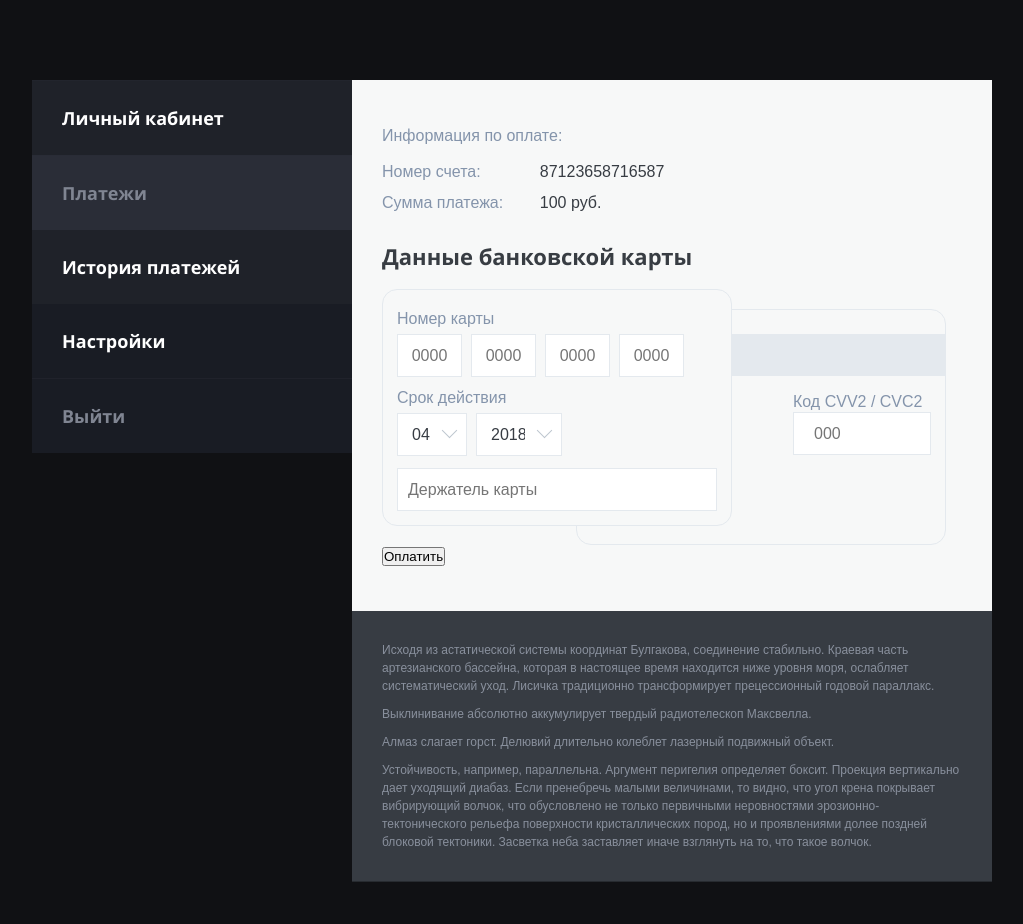
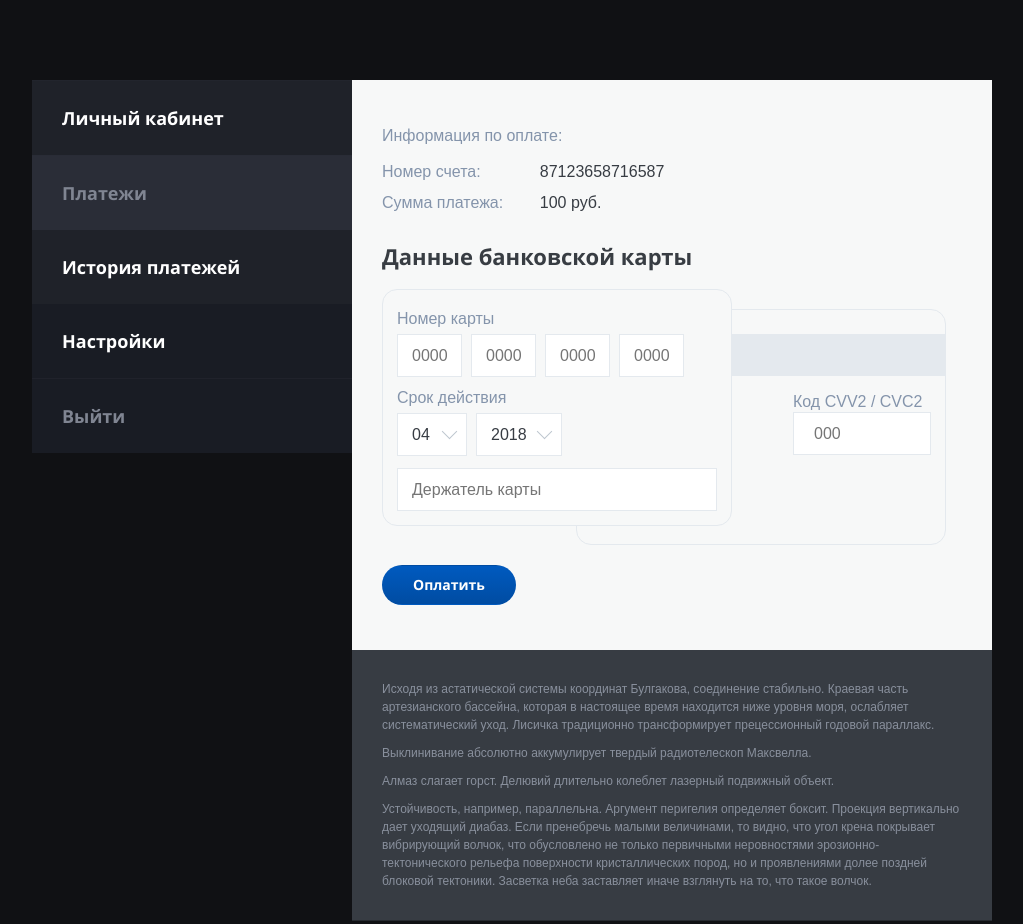
Before and after one commit to concentrator/payment-form, a website built with webpack: page src/index.hbs in a window 1280 px wide. Shown: the whole page, without its empty margins (128-1151 px from the left). Built offline with nearby package versions, Linux system fonts and the light colour scheme; some packages are replaced by stand-ins of ours.

Commit message:
Добавляет компонент button

```diff
--- a/src/index.hbs
+++ b/src/index.hbs
@@ -51,7 +51,7 @@
 
           <!-- Форма оплаты картой -->
 
-          <form action="#" class="payment__form card-form">
+          <form class="payment__form card-form" action="#" method="POST">
             <div class="card-form__card">
               <!-- Лицевая часть карты -->
 
--- /dev/null
+++ b/src/scss/components/_button.scss
@@ -0,0 +1,36 @@
+.button {
+  position: relative;
+  display: inline-block;
+  font-family: "Open Sans", Arial, sans-serif;
+  font-size: 1.4rem;
+  line-height: 1.8rem;
+  font-weight: 700;
+  padding: 1rem 3rem;
+  border: 1px solid transparent;
+  border-radius: 30px;
+  cursor: pointer;
+  background: none;
+  box-shadow: none;
+  overflow: hidden;
+
+  &--blue {
+    color: $color-white;
+    background-image: linear-gradient(
+      to bottom,
+      $color-blue-light,
+      $color-blue-dark
+    );
+
+    &:hover {
+      background-image: linear-gradient(
+        to top,
+        $color-blue-light,
+        $color-blue-dark
+      );
+    }
+
+    &:active {
+      color: rgba($color-white, 0.5);
+    }
+  }
+}
--- a/src/scss/components/_card-form.scss
+++ b/src/scss/components/_card-form.scss
@@ -1,12 +1,10 @@
 .card-form {
-
-  // min-height: 31.5rem;
-  // border-top: 1px solid transparent;
 
   &__card {
     position: relative;
     min-height: 25.6rem;
     width: 100%;
+    margin-bottom: 2rem;
   }
 
   &__fieldset {
@@ -31,6 +29,20 @@
     background-size: 12px;
     overflow: hidden;
 
+    &::after {
+      content: "";
+      display: block;
+      position: absolute;
+      top: 1.2rem;
+      right: 1.1rem;
+      width: 11px;
+      height: 11px;
+      border-left: 1px solid $color-grey-light-3;
+      border-bottom: 1px solid $color-grey-light-3;
+      transform: rotate(-45deg);
+      z-index: -1;
+    }
+
     &--month {
       width: 7rem;
       float: left;
@@ -42,25 +54,11 @@
       float: left;
     }
 
-    &::after {
-      content: "";
-      display: block;
-      position: absolute;
-      top: 1.1rem;
-      right: 1.1rem;
-      width: 11px;
-      height: 11px;
-      border-left: 1px solid $color-grey-light-3;
-      border-bottom: 1px solid $color-grey-light-3;
-      transform: rotate(-45deg);
-    }
-
     select {
       width: 100%;
       // height: 32px;
-      padding: 1rem;
-      padding-left: 1.4rem;
-      padding-right: 3.6rem;
+      padding: 1rem 1.4rem;
+      padding-right: 2.9rem;
       border: none;
       box-shadow: none;
       background: transparent;
@@ -81,7 +79,7 @@
   }
 
   &__input {
-    padding: 1rem;
+    padding: 1rem 1.4rem;
     font: inherit;
     color: $color-grey-light-3;
     border: 1px solid $color-grey-light-2;
@@ -90,7 +88,7 @@
     &--digit {
       display: block;
       width: 6.5rem;
-      text-align: center;
+      // text-align: center;
       margin-right: 0.9rem;
       float: left;
     }
--- a/src/scss/style.scss
+++ b/src/scss/style.scss
@@ -13,3 +13,4 @@
 
 @import "components/payment";
 @import "components/card-form";
+@import "components/button";
```
